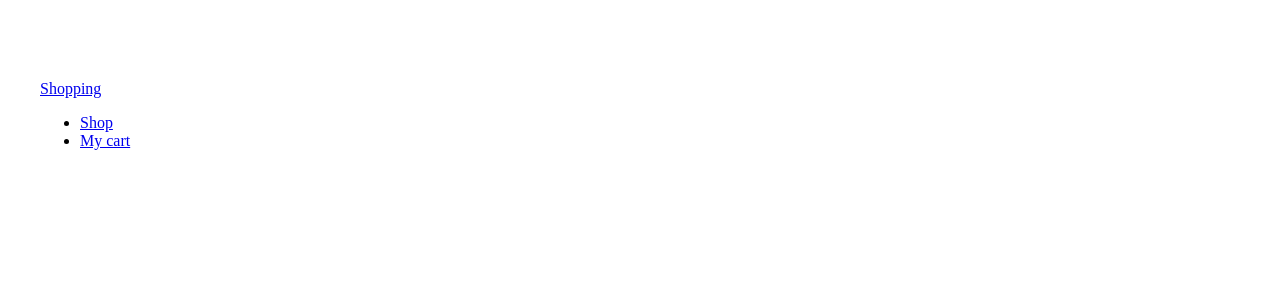
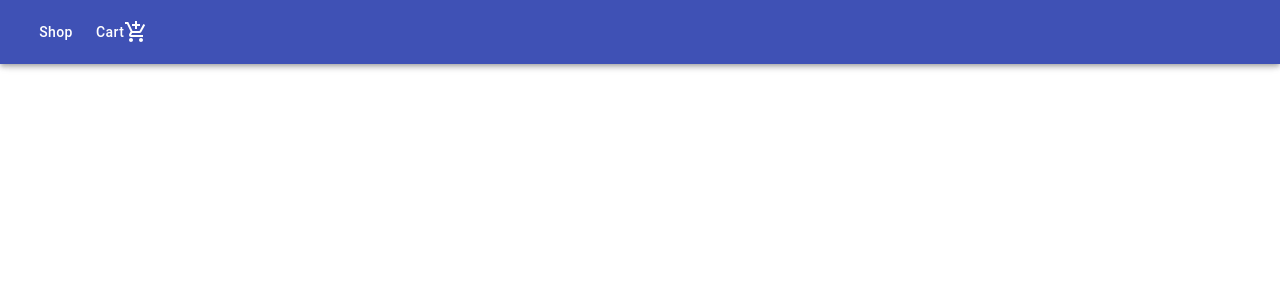
Before and after one commit to Johnny1500/shopping-cart, a React (Create React App) app: page /cart in a window 1280 px wide. Shown: the top 300 px of the page. Built offline with nearby package versions, Linux system fonts and the light colour scheme.

Commit message:
navbar part 2

```diff
--- a/package.json
+++ b/package.json
@@ -4,6 +4,8 @@
   "private": true,
   "dependencies": {
     "@material-ui/core": "^4.4.3",
+    "@material-ui/icons": "^4.4.3",
+    "@material-ui/styles": "^4.5.0",
     "axios": "^0.19.0",
     "react": "^16.10.1",
     "react-dom": "^16.10.2",
--- a/src/App.js
+++ b/src/App.js
@@ -8,12 +8,14 @@ class App extends Component {
   render() {
     return (
       <BrowserRouter>
-            <div className="container">
-
-              <Navbar/>
-
-             </div>
-       </BrowserRouter>
+        <div className="container">
+          <Navbar />
+          <Switch>
+            <Route exact path="/" component={Home} />
+            <Route path="/cart" component={Cart} />
+          </Switch>
+        </div>
+      </BrowserRouter>
     );
   }
 }
--- a/src/components/Cart.js
+++ b/src/components/Cart.js
@@ -0,0 +1,13 @@
+import React, { Component } from 'react'
+
+class Cart extends Component {
+    render() {
+        return (
+            <div>
+
+            </div>
+        )
+    }
+}
+
+export default Cart
--- a/src/components/Home.js
+++ b/src/components/Home.js
@@ -0,0 +1,13 @@
+import React, { Component } from 'react'
+
+class Home extends Component {
+    render() {
+        return (
+            <div>
+
+            </div>
+        )
+    }
+}
+
+export default Home
--- a/src/components/Navbar.js
+++ b/src/components/Navbar.js
@@ -1,21 +1,52 @@
-import React from 'react';
-import { Link } from 'react-router-dom'
- const Navbar = ()=>{
-    return(
-            <nav className="nav-wrapper">
-                <div className="container">
-                    <Link to="/" className="brand-logo">Shopping</Link>
+import React, { Component, Fragment } from "react";
+import { Link } from "react-router-dom";
+import { connect } from "react-redux";
+import PropTypes from "prop-types";
 
-                    <ul className="right">
-                        <li><Link to="/">Shop</Link></li>
-                        <li><Link to="/cart">My cart</Link></li>
+// MUI stuff
+import AppBar from "@material-ui/core/AppBar";
+import Toolbar from "@material-ui/core/Toolbar";
+import Button from "@material-ui/core/Button";
+import AddShoppingCartIcon from "@material-ui/icons/AddShoppingCart";
+import { withStyles } from "@material-ui/styles";
 
-                    </ul>
-                </div>
-            </nav>
+const styles = {
+  textnotr: {
+    textTransform: "none"
+  }
+};
 
+class Navbar extends Component {
+  render() {
+    const { classes } = this.props;
 
-    )
+    return (
+      <AppBar>
+        <Toolbar>
+          <Fragment>
+            <Button
+              color="inherit"
+              className={classes.textnotr}
+              component={Link}
+              to="/"
+            >
+              Shop
+            </Button>
+            <Button
+              color="inherit"
+              className={classes.textnotr}
+              component={Link}
+              to="/cart"
+            >
+
+              Cart
+              <AddShoppingCartIcon />
+            </Button>
+          </Fragment>
+        </Toolbar>
+      </AppBar>
+    );
+  }
 }
 
-export default Navbar;
+export default withStyles(styles)(Navbar);
```
Also changed, not shown: 1 other file (tests, documents, lock files or other folders).
